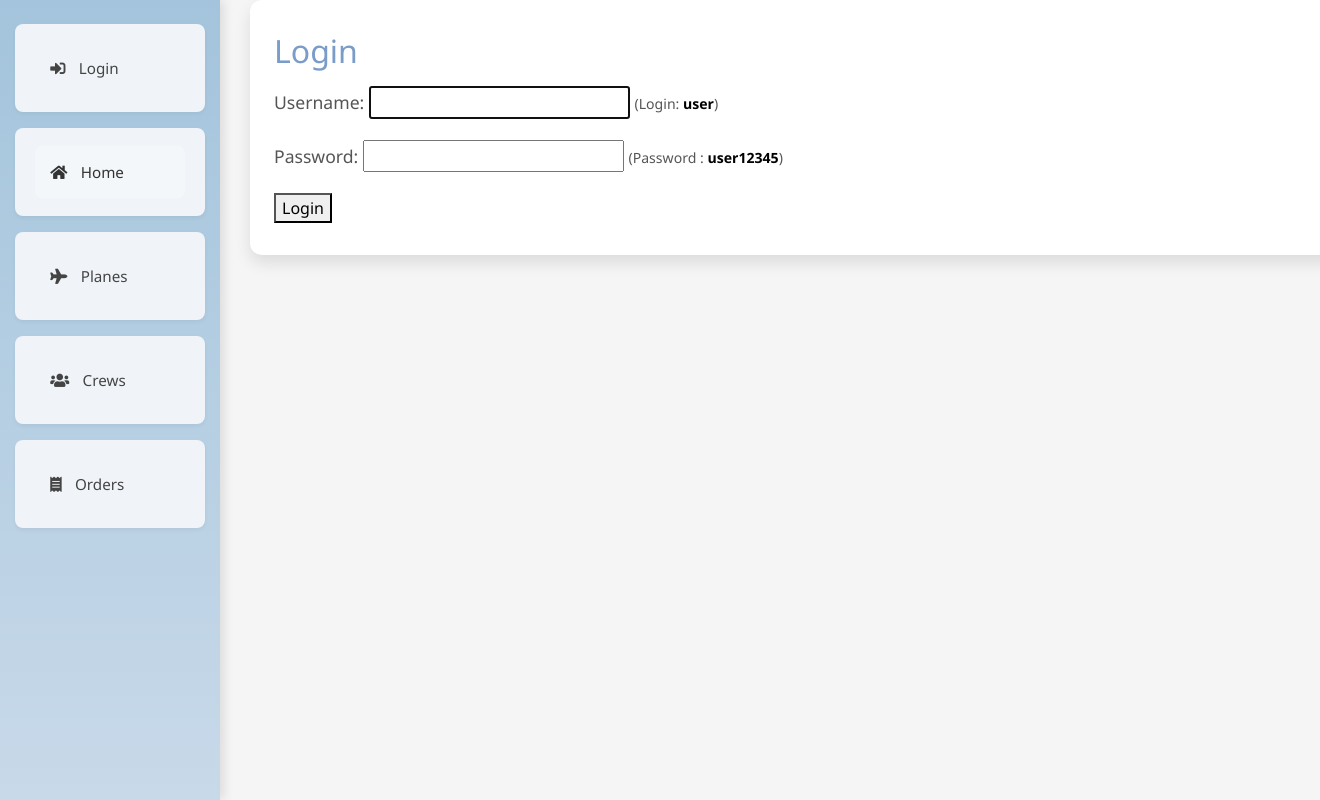
After one commit to DimaPr7/avia_company, a Django app: page /login/ in a window 1320 px wide. The commit adds this page. Run offline with Django 5.2, Linux system fonts and the light colour scheme.

Commit message:
added login and logout

```diff
--- a/airlines/forms.py
+++ b/airlines/forms.py
@@ -1,4 +1,7 @@
 from django import forms
+from django.contrib.auth.forms import UserCreationForm
+from django.contrib.auth.models import User
+
 from airlines.models import Crew, Plane, Order
 
 
@@ -16,7 +19,6 @@ class OrderForm(forms.ModelForm):
         model = Order
         fields = '__all__'
 
-
 class OrderCreateForm(forms.ModelForm):
     class Meta:
         model = Order
--- a/airlines/urls.py
+++ b/airlines/urls.py
@@ -1,3 +1,4 @@
+from django.contrib.auth.views import LoginView, LogoutView
 from django.urls import path
 
 from airlines.views import (
@@ -19,7 +20,7 @@ from airlines.views import (
     ClientListView,
     ClientDetailView,
     ClientUpdateView,
-    ClientDeleteView
+    ClientDeleteView,
 )
 
 urlpatterns = [path("", index, name="index"),
@@ -40,4 +41,7 @@ urlpatterns = [path("", index, name="index"),
     path("client/", ClientListView.as_view(), name="client-list"),
     path("client/<int:pk>/", ClientDetailView.as_view(), name="client-detail"),
     path("client/update/<int:pk>/", ClientUpdateView.as_view(), name="client-update"),
-    path("client/delete/<int:pk>/", ClientDeleteView.as_view(), name="client-delete"),]
+    path("client/delete/<int:pk>/", ClientDeleteView.as_view(), name="client-delete"),
+    path("login/", LoginView.as_view(template_name="login.html"), name="login"),
+    path("logout/", LogoutView.as_view(next_page="index"), name="logout"),
+               ]
--- a/avia_company/settings/base.py
+++ b/avia_company/settings/base.py
@@ -7,7 +7,6 @@ ROOT_URLCONF = 'avia_company.urls'
 
 BASE_DIR = Path(__file__).resolve().parent.parent.parent
 
-# DEBUG = os.environ.get("DJANGO_DEBUG", "False") == "True"
 CSRF_TRUSTED_ORIGINS = [
     'https://avia-company.onrender.com',
 ]
@@ -75,3 +74,4 @@ STATIC_ROOT = os.path.join(BASE_DIR, "staticfiles")
 
 DEFAULT_AUTO_FIELD = 'django.db.models.BigAutoField'
 AUTH_USER_MODEL = "airlines.Client"
+LOGIN_REDIRECT_URL = '/'
--- a/avia_company/settings/development.py
+++ b/avia_company/settings/development.py
@@ -1,8 +1,7 @@
 from .base import *
 
-DEBUG = False
+DEBUG = True
 
-# ALLOWED_HOSTS = ['127.0.0.1', 'localhost']
 ALLOWED_HOSTS = ['*']
 
 DATABASES = {
--- a/avia_company/settings/production.py
+++ b/avia_company/settings/production.py
@@ -3,7 +3,6 @@ from dotenv import load_dotenv
 
 DEBUG = False
 
-# ALLOWED_HOSTS = ['avia-company.onrender.com','127.0.0.1', 'localhost']
 ALLOWED_HOSTS = ['*']
 
 DATABASES = {
--- a/templates/base.html
+++ b/templates/base.html
@@ -195,6 +195,20 @@
     <nav class="col-md-3 col-lg-2 d-md-block sidebar">
       <div class="sidebar-nav">
         <ul class="nav flex-column">
+            <li class="nav-item">
+              {% if user.is_authenticated %}
+                  <form method="post" action="{% url 'logout' %}" style="display: inline;">
+                    {% csrf_token %}
+                    <button type="submit" class="nav-link zoom-in fade-in" style="background: none; border: none; padding: 0; color: inherit; cursor: pointer;">
+                        <i class="fas fa-sign-out-alt"></i> Logout
+                    </button>
+                  </form>
+                    {% else %}
+                      <a class="nav-link zoom-in fade-in" href="{% url 'login' %}">
+                        <i class="fas fa-sign-in-alt"></i> Login
+                      </a>
+                    {% endif %}
+            </li>
           <li class="nav-item">
             <a class="nav-link active zoom-in fade-in" href="{% url 'index' %}">
               <i class="fas fa-home"></i> Home
--- /dev/null
+++ b/templates/login.html
@@ -0,0 +1,20 @@
+{% extends "base.html" %}
+
+{% block content %}
+  <h2>Login</h2>
+
+  <form method="post">
+    {% csrf_token %}
+    <p>
+      {{ form.username.label_tag }}
+      {{ form.username }}
+      <small>(Login: <strong>user</strong>)</small>
+    </p>
+    <p>
+      {{ form.password.label_tag }}
+      {{ form.password }}
+      <small>(Password : <strong>user12345</strong>)</small>
+    </p>
+    <button type="submit">Login</button>
+  </form>
+{% endblock %}
```
Also changed, not shown: airlines/views.py (+20 -2 lines).
